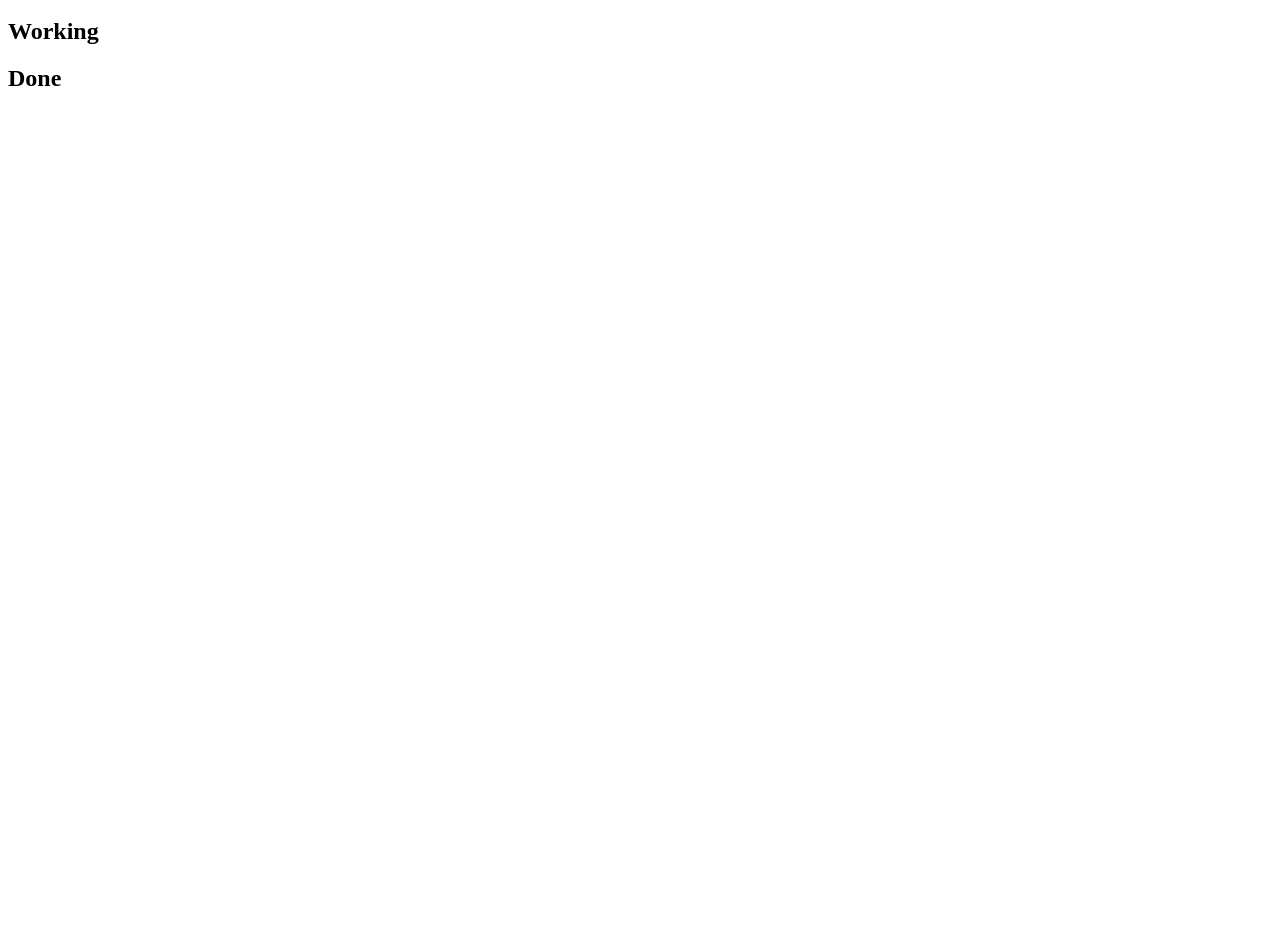
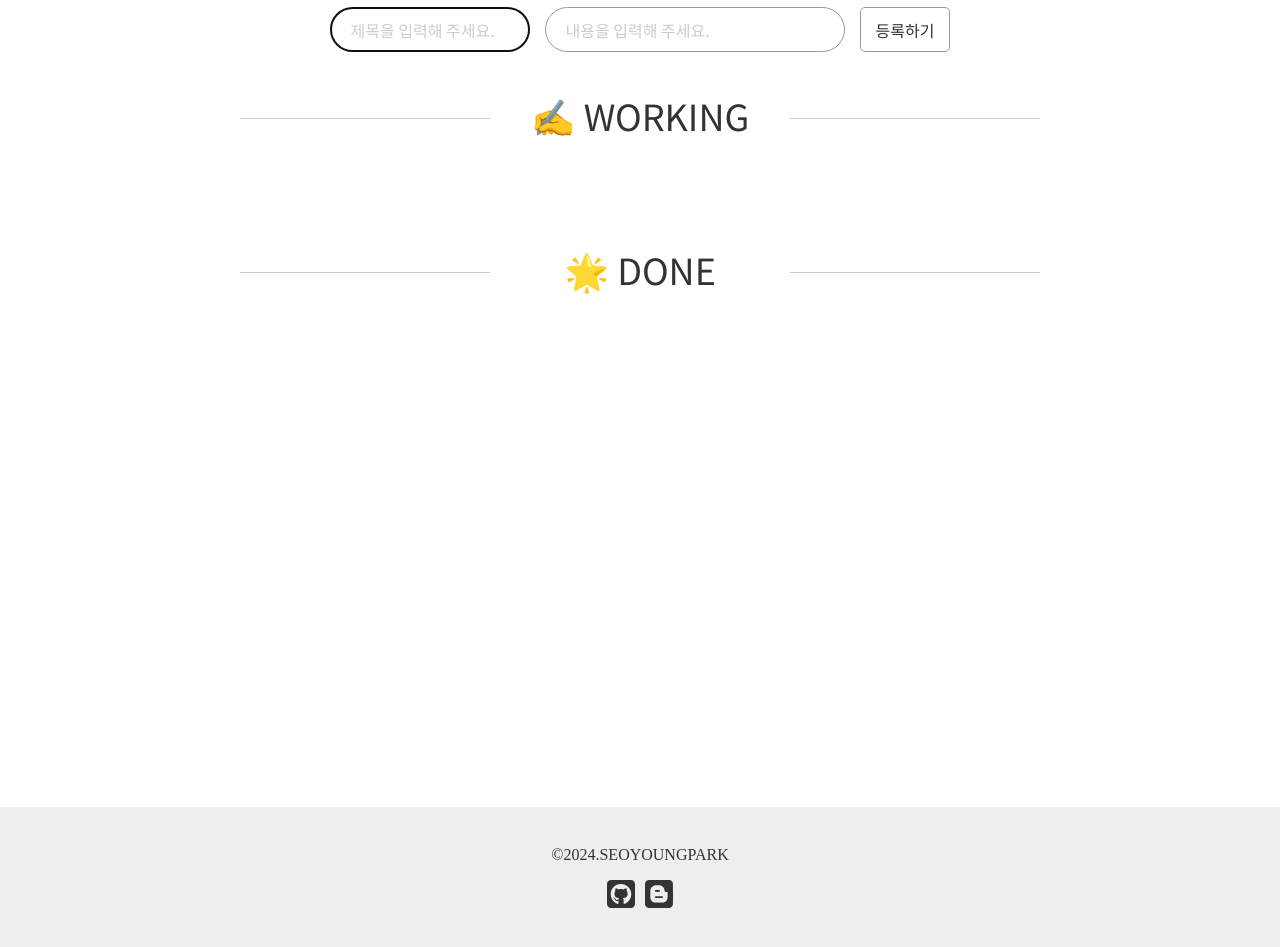
Before and after one commit to seokachu/todolist_ver2, a React (Create React App) app: page / in a window 1280 px wide. Shown: the part 117-1064 px from the top of the page. Before the commit the page ends 800 px from the top, so only its background shows below. Built offline with nearby package versions, Linux system fonts and the light colour scheme.

Commit message:
Feat: css추가

```diff
--- a/package.json
+++ b/package.json
@@ -3,6 +3,11 @@
   "version": "0.1.0",
   "private": true,
   "dependencies": {
+    "@fortawesome/fontawesome-svg-core": "^6.5.1",
+    "@fortawesome/free-brands-svg-icons": "^6.5.1",
+    "@fortawesome/free-regular-svg-icons": "^6.5.1",
+    "@fortawesome/free-solid-svg-icons": "^6.5.1",
+    "@fortawesome/react-fontawesome": "^0.2.0",
     "@testing-library/jest-dom": "^5.17.0",
     "@testing-library/react": "^13.4.0",
     "@testing-library/user-event": "^13.5.0",
--- a/src/App.jsx
+++ b/src/App.jsx
@@ -1,4 +1,4 @@
-import './App.css';
+import './components/styles/style.css';
 import Header from './components/layout/Header';
 import Footer from './components/layout/Footer';
 import TodoController from './components/todo/TodoController';
--- a/src/components/layout/Footer.jsx
+++ b/src/components/layout/Footer.jsx
@@ -1,5 +1,32 @@
-import React from 'react';
+import { FontAwesomeIcon } from '@fortawesome/react-fontawesome';
+import { faSquareGithub, faBlogger } from '@fortawesome/free-brands-svg-icons';
 
 export default function Footer() {
-    return <div></div>;
+    return (
+        <footer>
+            <address>
+                <p>&copy;2024&#46;SeoyoungPark</p>
+                <div className="footer-link">
+                    <p>
+                        <a
+                            href="https://github.com/seokachu/todoList-develop"
+                            target="_blank"
+                            rel="noreferrer"
+                        >
+                            <FontAwesomeIcon icon={faSquareGithub} />
+                        </a>
+                    </p>
+                    <p>
+                        <a
+                            href="https://seokachu.tistory.com/"
+                            target="_blank"
+                            rel="noreferrer"
+                        >
+                            <FontAwesomeIcon icon={faBlogger} />
+                        </a>
+                    </p>
+                </div>
+            </address>
+        </footer>
+    );
 }
--- a/src/components/layout/Header.jsx
+++ b/src/components/layout/Header.jsx
@@ -1,5 +1,11 @@
 import React from 'react';
 
 export default function Header() {
-    return <div></div>;
+    return (
+        <header>
+            <h1>
+                <a href="/index.html">✨ MY TODO LIST ✨</a>
+            </h1>
+        </header>
+    );
 }
--- /dev/null
+++ b/src/components/styles/reset.css
@@ -0,0 +1,135 @@
+html,
+body,
+div,
+span,
+applet,
+object,
+iframe,
+h1,
+h2,
+h3,
+h4,
+h5,
+h6,
+p,
+blockquote,
+pre,
+a,
+abbr,
+acronym,
+address,
+big,
+cite,
+code,
+del,
+dfn,
+em,
+img,
+ins,
+kbd,
+q,
+s,
+samp,
+small,
+strike,
+strong,
+sub,
+sup,
+tt,
+var,
+b,
+u,
+i,
+center,
+dl,
+dt,
+dd,
+ol,
+ul,
+li,
+fieldset,
+form,
+label,
+legend,
+table,
+caption,
+tbody,
+tfoot,
+thead,
+tr,
+th,
+td,
+article,
+aside,
+canvas,
+details,
+embed,
+figure,
+figcaption,
+footer,
+header,
+hgroup,
+menu,
+nav,
+output,
+ruby,
+section,
+summary,
+time,
+mark,
+audio,
+video {
+    margin: 0;
+    padding: 0;
+    border: 0;
+    font-size: 100%;
+    font: inherit;
+    vertical-align: baseline;
+}
+
+/* HTML5 display-role reset for older browsers */
+article,
+aside,
+details,
+figcaption,
+figure,
+footer,
+header,
+hgroup,
+menu,
+nav,
+section {
+    display: block;
+}
+
+body {
+    line-height: 1;
+}
+
+ol,
+ul {
+    list-style: none;
+}
+
+blockquote,
+q {
+    quotes: none;
+}
+
+blockquote:before,
+blockquote:after,
+q:before,
+q:after {
+    content: '';
+    content: none;
+}
+
+table {
+    border-collapse: collapse;
+    border-spacing: 0;
+}
+
+a {
+    text-decoration: none;
+    color: #333;
+}
--- /dev/null
+++ b/src/components/styles/style.css
@@ -0,0 +1,187 @@
+@import url('https://fonts.googleapis.com/css2?family=Noto+Sans+KR:wght@400;700&display=swap');
+@import './reset.css';
+
+/*-------- COMMON ---------*/
+* {
+    color: #333;
+    font-family: 'Noto Sans KR', sans-serif;
+    font-size: 16px;
+    text-align: center;
+    line-height: 24px;
+    box-sizing: border-box;
+    text-transform: uppercase;
+}
+
+button {
+    border: 1px solid #999;
+    background-color: transparent;
+    border-radius: 5px;
+    cursor: pointer;
+}
+
+main {
+    min-width: 800px;
+    max-width: 1200px;
+    margin: 0 auto;
+    min-height: 100vh;
+    padding: 0 0 108px;
+}
+
+input[type="text"] {
+    width: 200px;
+    height: 45px;
+    border-radius: 50px;
+    border: 1px solid #999;
+    text-align: left;
+    padding: 0 20px;
+}
+
+input[type="text"]::placeholder {
+    color: #ccc;
+}
+
+h1,
+h2 {
+    font-size: 36px;
+    line-height: 54px;
+    font-weight: 500;
+}
+
+.error {
+    color: red;
+}
+
+/*-------- HEADER ---------*/
+header {
+    min-width: 800px;
+    max-width: 1200px;
+    margin: 0 auto;
+    padding: 40px 0 30px;
+}
+
+/*-------- MAIN ---------*/
+.input-form {
+    display: flex;
+    justify-content: center;
+    gap: 15px;
+    align-items: baseline;
+}
+
+.input-form>p:nth-of-type(2) input[type="text"] {
+    width: 300px;
+}
+
+.input-form>button {
+    padding: 0 15px;
+    height: 45px;
+}
+
+.input-form>button:hover {
+    background-color: #eee;
+}
+
+.input-form p span {
+    display: block;
+    text-align: left;
+    padding: 3px 0 3px 23px;
+    font-size: 14px;
+}
+
+h2 {
+    position: relative;
+    padding: 30px 0;
+    width: 800px;
+    margin: 0 auto;
+}
+
+h2:before,
+h2:after {
+    background-color: #ccc;
+    content: "";
+    height: 1px;
+    position: absolute;
+    top: 53%;
+    width: 250px;
+}
+
+h2:before {
+    left: 0;
+}
+
+h2:after {
+    right: 0;
+}
+
+.todo-list {
+    display: flex;
+    gap: 20px;
+    flex-wrap: wrap;
+    max-width: 800px;
+    margin: 0 auto;
+    align-items: baseline;
+    overflow: hidden;
+    padding: 0 0 40px;
+}
+
+.todo-list .todo-card-lists {
+    padding: 20px;
+    box-sizing: border-box;
+    width: 253px;
+    border: 1px solid #eee;
+}
+
+.todo-list .todo-card-lists h3 {
+    font-size: 24px;
+    line-height: 34px;
+}
+
+.todo-list .todo-card-lists p {
+    margin: 20px 0;
+    word-break: break-all;
+    text-align: left;
+}
+
+.todo-list .todo-card-lists article>div {
+    display: flex;
+    justify-content: center;
+    gap: 10px;
+}
+
+.todo-list .todo-card-lists article>div>button {
+    color: #777;
+    border: 1px solid #999;
+    padding: 1px 7px;
+    font-size: 14px;
+}
+
+.todo-list .todo-card-lists article>div>button:hover {
+    background-color: #fff;
+    color: #333;
+}
+
+/*-------- FOOTER ---------*/
+footer {
+    background-color: #eee;
+    padding: 40px 0;
+}
+
+address {
+    min-width: 800px;
+    max-width: 1200px;
+    margin: 0 auto;
+}
+
+address>p {
+    margin-bottom: 15px;
+}
+
+.footer-link {
+    display: flex;
+    gap: 10px;
+    justify-content: center;
+    align-items: center;
+}
+
+.footer-link p>a>* {
+    font-size: 32px;
+}
--- a/src/components/todo/TodoForm.jsx
+++ b/src/components/todo/TodoForm.jsx
@@ -10,15 +10,16 @@ export default function TodoForm({ props }) {
     } = props;
     return (
         <form>
-            <div>
+            <div className="input-form">
                 <p>
                     <input
                         type="text"
                         placeholder="제목을 입력해 주세요."
+                        autoFocus
                         value={title}
                         onChange={onChangeTitle}
                     />
-                    <span>{titleError}</span>
+                    <span className="error">{titleError}</span>
                 </p>
                 <p>
                     <input
@@ -27,7 +28,7 @@ export default function TodoForm({ props }) {
                         value={contents}
                         onChange={onChangeContents}
                     />
-                    <span>{contentsError}</span>
+                    <span className="error">{contentsError}</span>
                 </p>
                 <button type="submit" onClick={onHandleTodoSubmit}>
                     등록하기
--- a/src/components/todo/TodoList.jsx
+++ b/src/components/todo/TodoList.jsx
@@ -10,7 +10,7 @@ function TodoList({
     const renderTodoItems = (todos, title) => (
         <section>
             <h2>{title}</h2>
-            <ul>
+            <ul className="todo-list">
                 {todos.map((todo) => (
                     <TodoItems
                         key={todo.id}
@@ -28,10 +28,10 @@ function TodoList({
     );
 
     return (
-        <div>
-            {renderTodoItems(workingTodos, 'Working')}
-            {renderTodoItems(doneTodos, 'Done')}
-        </div>
+        <>
+            {renderTodoItems(workingTodos, '✍️ WORKING')}
+            {renderTodoItems(doneTodos, '🌟 DONE')}
+        </>
     );
 }
 
--- a/src/index.js
+++ b/src/index.js
@@ -1,15 +1,10 @@
 import React from 'react';
 import ReactDOM from 'react-dom/client';
-import './index.css';
 import App from './App';
 import reportWebVitals from './reportWebVitals';
 
 const root = ReactDOM.createRoot(document.getElementById('root'));
-root.render(
-  <React.StrictMode>
-    <App />
-  </React.StrictMode>
-);
+root.render(<App />);
 
 // If you want to start measuring performance in your app, pass a function
 // to log results (for example: reportWebVitals(console.log))
```
Also changed, not shown: src/App.css (deleted), src/index.css (deleted), 1 other file (tests, documents, lock files or other folders).
